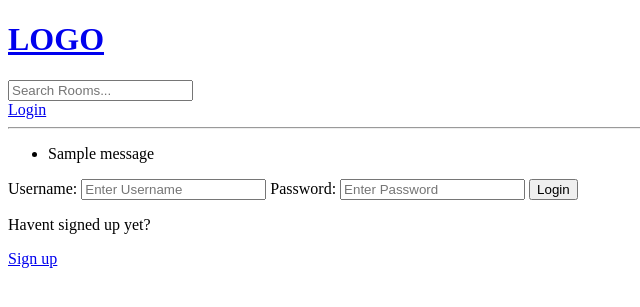
After one commit to FredBrave/studybud, a Django app: page /login/ in a window 1280 px wide. The commit adds this page. Shown: the top 307 px of the page, without its empty margins (0-640 px from the left). Run offline with Django 5.2, Linux system fonts and the light colour scheme; tables that the repository leaves empty hold one stand-in row (values such as "Sample post"); one stand-in notice (Sample message) is shown.

Commit message:
feat: login created and added room messages

```diff
--- a/base/urls.py
+++ b/base/urls.py
@@ -3,6 +3,9 @@ from django.urls import path
 
 
 urlpatterns = [
+    path('login/', views.loginPage, name='login'),
+    path('register/', views.registerPage, name='register'),
+    path('logout/', views.logoutUser, name='logout'),
     path('', views.home, name='home'),
     path('room/<str:id>/', views.room, name='room'),
     path('create_room/', views.create_room, name='create-room'),
--- a/base/views.py
+++ b/base/views.py
@@ -1,14 +1,58 @@
 from django.shortcuts import render, redirect
 from django.db.models import Q
+from django.contrib import messages
+from django.contrib.auth.decorators import login_required
+from django.contrib.auth.models import User
+from django.contrib.auth import authenticate, login, logout
 from django.http import HttpResponse
-from .models import Room, Topic
+from django.contrib.auth.forms import UserCreationForm
+from .models import Room, Topic, Message
 from .forms import RoomForm
+
 #rooms = [
 #   {'id':1, 'name':'Lets learn python!'},
 #   {'id':2, 'name':'Designs with me'},
 #   {'id':3, 'name':'Fronetend developers'}
 #]
+def loginPage(request):
+    page = "login"
+    if request.user.is_authenticated:
+        return redirect('home')
+    if request.method == "POST":
+        username = request.POST.get("username").lower()
+        password = request.POST.get("password")
+        try:
+            user = User.objects.get(username=username)
+        except:
+            messages.error(request, "User does not exists")
+        user = authenticate(request, username=username, password=password)
+        if user is not None:
+            login(request, user)
+            return redirect('home')
+        else:
+            messages.error(request, "Username or password does not exists")
 
+    context = {'page': page}
+    return render(request, 'base/login_register.html', context)
+
+def logoutUser(request):
+    logout(request)
+    return redirect('home')
+
+def registerPage(request):
+    form = UserCreationForm()
+    if request.method == 'POST':
+        form = UserCreationForm(request.POST)
+        if form.is_valid():
+            user = form.save(commit=False)
+            user.username = user.username.lower()
+            user.save()
+            login(request, user)
+            return redirect('home')
+        else:
+            messages.error(request, 'An error occured during registration')
+
+    return render(request, 'base/login_register.html', {'form':form})
 def home(request):
     q = request.GET.get('q') if request.GET.get('q') != None else ''
     rooms = Room.objects.filter(Q(topic__name__icontains=q) |
@@ -22,9 +66,11 @@ def home(request):
 
 def room(request, id):
     room = Room.objects.get(id=id)
-    context = {'room': room}
+    room_messages = room.message_set.all().order_by('-created')
+    context = {'room': room, 'room_messages': room_messages}
     return render(request, 'base/room.html', context)
 
+@login_required(login_url='login')
 def create_room(request):
     form = RoomForm()
     if request.method == "POST":
@@ -35,9 +81,12 @@ def create_room(request):
     context = {'form': form}
     return render(request, 'base/room_form.html', context)
 
+@login_required(login_url='login')
 def updateRoom(request, id):
     room = Room.objects.get(id=id)
     form = RoomForm(instance=room)
+    if request.user != room.host:
+        return HttpResponse("You are not allowed here!")
     if request.method == "POST":
         form = RoomForm(request.POST, instance=room)
         if form.is_valid():
@@ -46,8 +95,11 @@ def updateRoom(request, id):
     context = {'form': form}
     return render(request, 'base/room_form.html', context)
 
+@login_required(login_url='login')
 def deleteRoom(request, id):
     room = Room.objects.get(id=id)
+    if request.user != room.host:
+        return HttpResponse("You are not allowed here!")
     if request.method == "POST":
         room.delete()
         return redirect('home')
--- a/templates/base/home.html
+++ b/templates/base/home.html
@@ -26,8 +26,10 @@
         <div>
             {% for room in rooms %}
             <div>
+                {% if request.user == room.host %}
                 <a href="{% url 'update-room' room.id %}">Edit</a>
                 <a href="{% url 'delete-room' room.id %}">Delete</a>
+                {% endif %}
                 <span>@{{room.host.username}}</span>
                 <h5>{{room.id}} -- <a href="{% url 'room' room.id %}">{{room.name}}</h5></a>
                 <small>{{room.topic.name}}</small>
--- /dev/null
+++ b/templates/base/login_register.html
@@ -0,0 +1,28 @@
+{% extends 'main.html' %}
+{% block content %}
+{% if page == 'login' %}
+    <div>
+        <form method="POST" action="">
+            {% csrf_token %}
+            <label>Username:</label>
+            <input type="text" name="username" placeholder="Enter Username">
+            <label>Password:</label>
+            <input type="text" name="password" placeholder="Enter Password">
+
+            <input type="submit" value="Login">
+        </form>
+        <p>Havent signed up yet?</p>
+        <a href="{% url 'register' %}">Sign up</a>
+    </div>
+{% else %}
+    <div>
+        <form method="POST" action="">
+            {% csrf_token %}
+            {{form.as_p}}
+            <input type="submit" value="Register">
+        </form>
+        <p>Already signed up yet?</p>
+        <a href="{% url 'login' %}">Login</a>
+    </div>
+{% endif %}
+{% endblock content %}
--- a/templates/main.html
+++ b/templates/main.html
@@ -9,6 +9,16 @@
     </head>
     <body>
         {% include "navbar.html" %}
+        {% if messages %}
+        <ul class="messages">
+            {% for message in messages %}
+                <li>{{ message }}</li>
+            {% endfor %}
+            </ul>
+
+        {% endif %}
+
+
         {% block content %}
 
 
--- a/templates/navbar.html
+++ b/templates/navbar.html
@@ -4,4 +4,12 @@
 <form method="GET" action="{% url 'home' %}">
     <input type="text" name="q" placeholder="Search Rooms..."/>
 </form>
+
+{% if request.user.is_authenticated %}
+<p>Hello {{request.user}}</p>
+<a href="{% url 'logout' %}">Logout</a>
+{% else %}
+<a href="{% url 'login' %}">Login</a>
+{% endif %}
+
 <hr>
```
Also changed, not shown: templates/base/room.html (+21 -0 lines).
